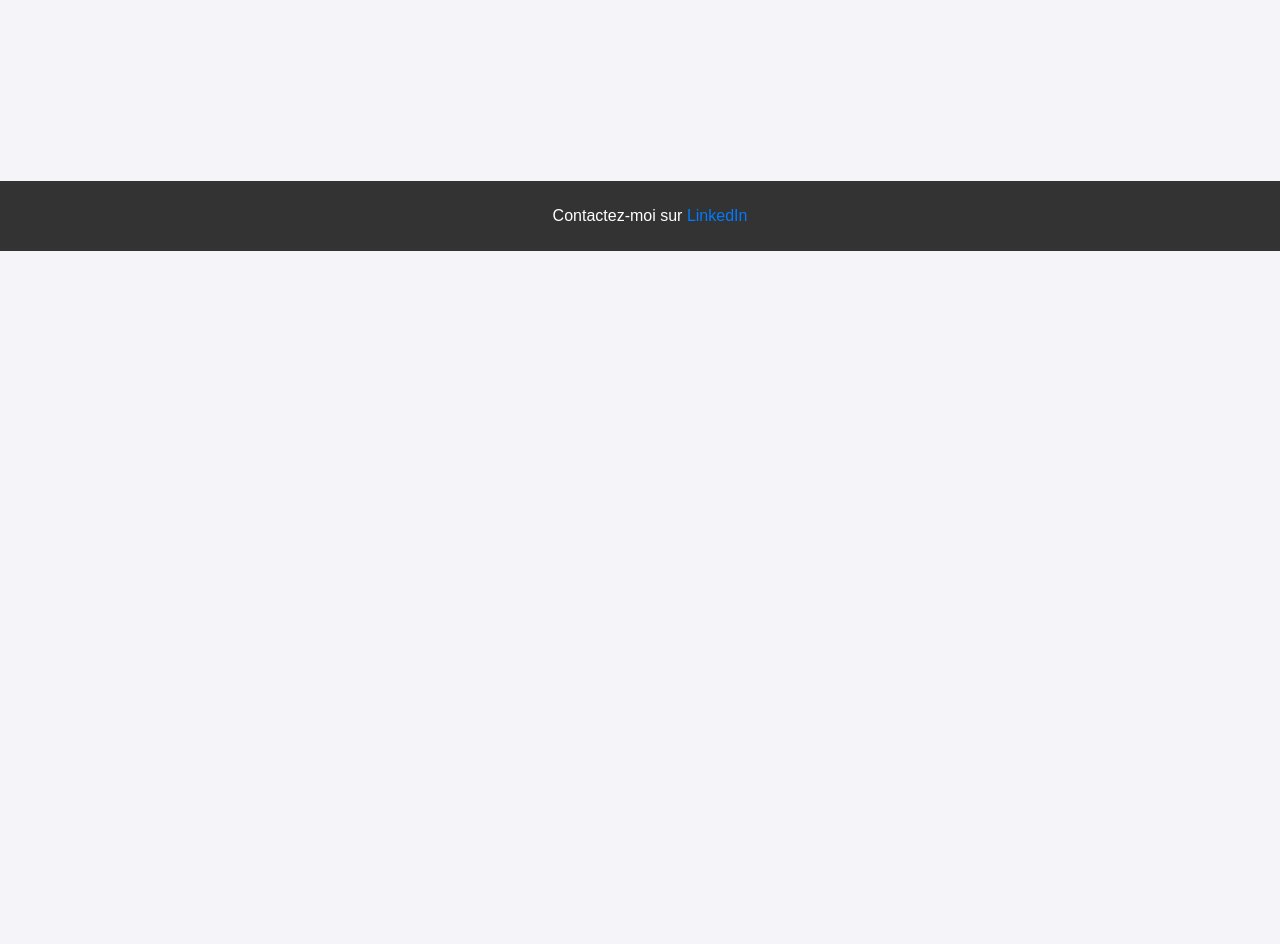
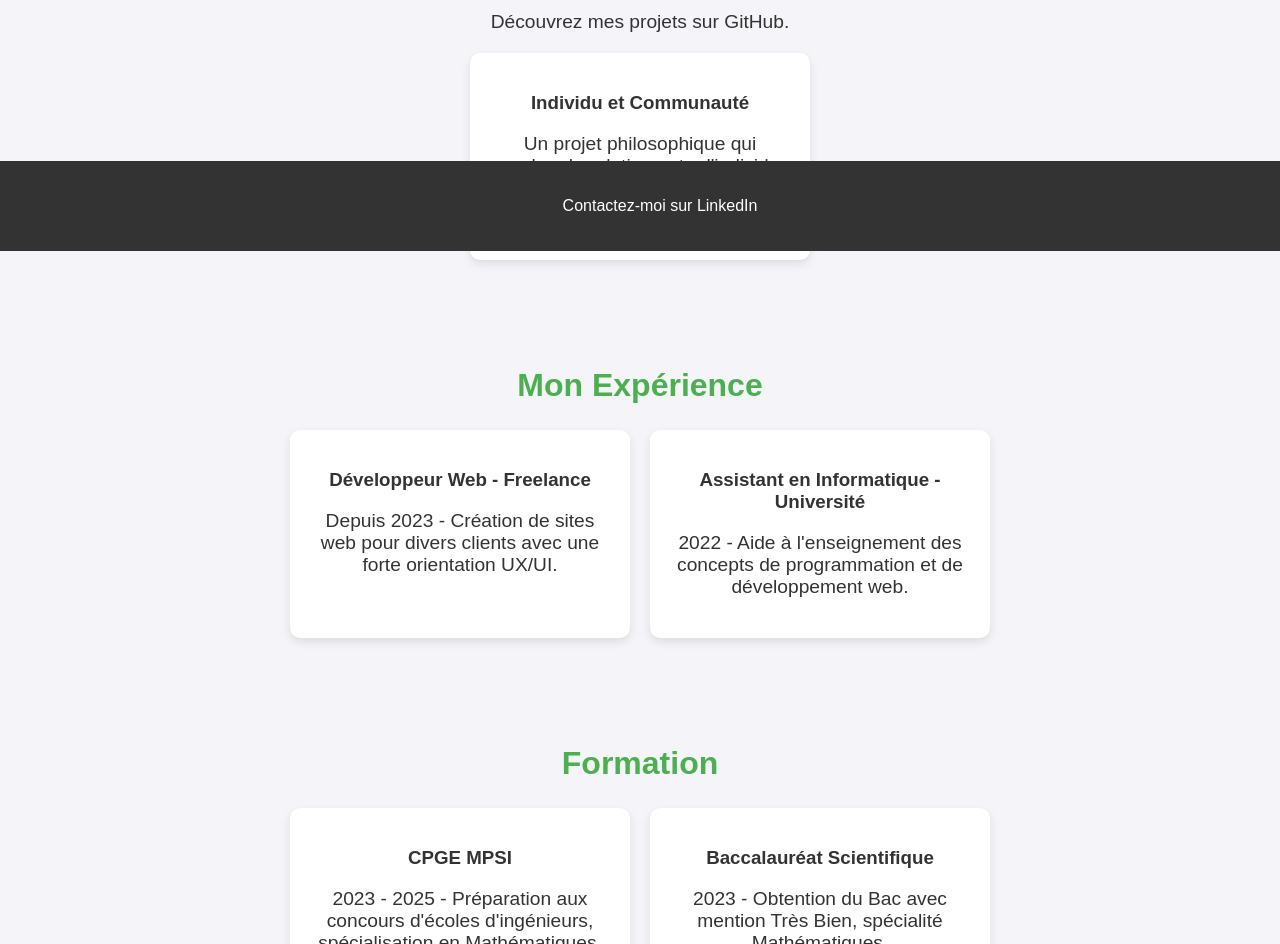
Before and after one commit to youssef-IA-dev/YOUSSEF-LACHHAB, a plain HTML site: page index.html in a window 1280 px wide. Shown: the part 549-1493 px from the top of the page. Before the commit the page ends 800 px from the top, so only its background shows below. Drawn offline with Linux system fonts and the light colour scheme.

Commit message:
Ajout de la page d'accueil du portfolio

```diff
--- a/index.html
+++ b/index.html
@@ -14,52 +14,66 @@
             color: #333;
         }
         header {
-            background-color: #007bff;
+            background-color: #4CAF50;
             color: white;
             text-align: center;
-            padding: 40px;
+            padding: 50px 0;
+            box-shadow: 0 4px 8px rgba(0, 0, 0, 0.1);
         }
         header h1 {
+            font-size: 2.5em;
             margin: 0;
-            font-size: 2.5em;
         }
         header p {
             font-size: 1.2em;
+            margin-top: 10px;
         }
         section {
+            padding: 40px 20px;
+            text-align: center;
+        }
+        section h2 {
+            font-size: 2em;
+            color: #4CAF50;
+        }
+        section p {
+            font-size: 1.2em;
+            margin-bottom: 20px;
+        }
+        .projects, .experience, .education, .certificates {
+            display: flex;
+            justify-content: center;
+            flex-wrap: wrap;
+            gap: 20px;
+        }
+        .project-card, .experience-card, .education-card, .certificate-card {
+            background-color: #fff;
             padding: 20px;
-            margin: 20px;
+            width: 300px;
+            box-shadow: 0 4px 10px rgba(0, 0, 0, 0.1);
+            border-radius: 10px;
+            transition: transform 0.3s ease;
         }
-        h2 {
-            color: #007bff;
-            font-size: 2em;
+        .project-card:hover, .experience-card:hover, .education-card:hover, .certificate-card:hover {
+            transform: translateY(-10px);
+        }
+        .project-card a, .experience-card a, .education-card a, .certificate-card a {
+            text-decoration: none;
+            color: #4CAF50;
+            font-size: 1.1em;
+            font-weight: bold;
+        }
+        .project-card a:hover, .experience-card a:hover, .education-card a:hover, .certificate-card a:hover {
+            text-decoration: underline;
         }
         footer {
             background-color: #333;
             color: white;
             text-align: center;
-            padding: 10px;
+            padding: 20px;
             position: fixed;
+            width: 100%;
             bottom: 0;
-            width: 100%;
-        }
-        a {
-            color: #007bff;
-            text-decoration: none;
-        }
-        a:hover {
-            text-decoration: underline;
-        }
-        .bio {
-            background-color: #ffffff;
-            padding: 20px;
-            margin-top: 20px;
-            border-radius: 8px;
-            box-shadow: 0 4px 8px rgba(0, 0, 0, 0.1);
-        }
-        .bio p {
-            font-size: 1.1em;
-            line-height: 1.6;
         }
     </style>
 </head>
@@ -69,14 +83,71 @@
         <p>Je suis Youssef, Développeur Web et Étudiant en CPGE MPSI.</p>
     </header>
 
-    <section class="bio">
+    <section>
         <h2>À propos de moi</h2>
-        <p>Je suis passionné par le développement web et la technologie. Actuellement étudiant en Mathématiques, Physique et Sciences de l'Ingénieur, je m'intéresse particulièrement à la programmation, à la création de sites web et à l'amélioration continue de mes compétences techniques.</p>
-        <p>Mon objectif est de rejoindre une grande école d'ingénieurs et de contribuer à des projets innovants en utilisant la technologie pour résoudre des problèmes complexes.</p>
+        <p>Je suis passionné par le développement web et les technologies modernes. Actuellement étudiant en CPGE MPSI, j'aime résoudre des problèmes complexes et créer des solutions efficaces. Voici quelques projets que j'ai réalisés.</p>
+    </section>
+
+    <section>
+        <h2>Mes Projets</h2>
+        <p>Découvrez mes projets sur GitHub.</p>
+        <div class="projects">
+            <div class="project-card">
+                <h3>Individu et Communauté</h3>
+                <p>Un projet philosophique qui explore la relation entre l'individu et la société.</p>
+                <a href="https://github.com/youssef-IA-dev/Individu-et-Communaute" target="_blank">Voir le projet</a>
+            </div>
+        </div>
+    </section>
+
+    <section>
+        <h2>Mon Expérience</h2>
+        <div class="experience">
+            <div class="experience-card">
+                <h3>Développeur Web - Freelance</h3>
+                <p>Depuis 2023 - Création de sites web pour divers clients avec une forte orientation UX/UI.</p>
+            </div>
+            <div class="experience-card">
+                <h3>Assistant en Informatique - Université</h3>
+                <p>2022 - Aide à l'enseignement des concepts de programmation et de développement web.</p>
+            </div>
+        </div>
+    </section>
+
+    <section>
+        <h2>Formation</h2>
+        <div class="education">
+            <div class="education-card">
+                <h3>CPGE MPSI</h3>
+                <p>2023 - 2025 - Préparation aux concours d'écoles d'ingénieurs, spécialisation en Mathématiques, Physique et Informatique.</p>
+            </div>
+            <div class="education-card">
+                <h3>Baccalauréat Scientifique</h3>
+                <p>2023 - Obtention du Bac avec mention Très Bien, spécialité Mathématiques.</p>
+            </div>
+        </div>
+    </section>
+
+    <section>
+        <h2>Mes Certificats</h2>
+        <div class="certificates">
+            <div class="certificate-card">
+                <h3>Certificat Python - SoloLearn</h3>
+                <a href="https://www.sololearn.com/certificates/CT-12345678" target="_blank">Voir le certificat</a>
+            </div>
+            <div class="certificate-card">
+                <h3>Certificat HTML - SoloLearn</h3>
+                <a href="https://www.sololearn.com/certificates/CT-87654321" target="_blank">Voir le certificat</a>
+            </div>
+            <div class="certificate-card">
+                <h3>Certificat Python - Cursa</h3>
+                <a href="https://cursa.com/certificates/CT-11223344" target="_blank">Voir le certificat</a>
+            </div>
+        </div>
     </section>
 
     <footer>
-        <p>Contactez-moi sur <a href="https://www.linkedin.com/in/youssef-lachhab-">LinkedIn</a></p>
+        <p>Contactez-moi sur <a href="https://www.linkedin.com/in/youssef-lachhab-" target="_blank" style="color: #fff; text-decoration: none;">LinkedIn</a></p>
     </footer>
 </body>
 </html>
```
